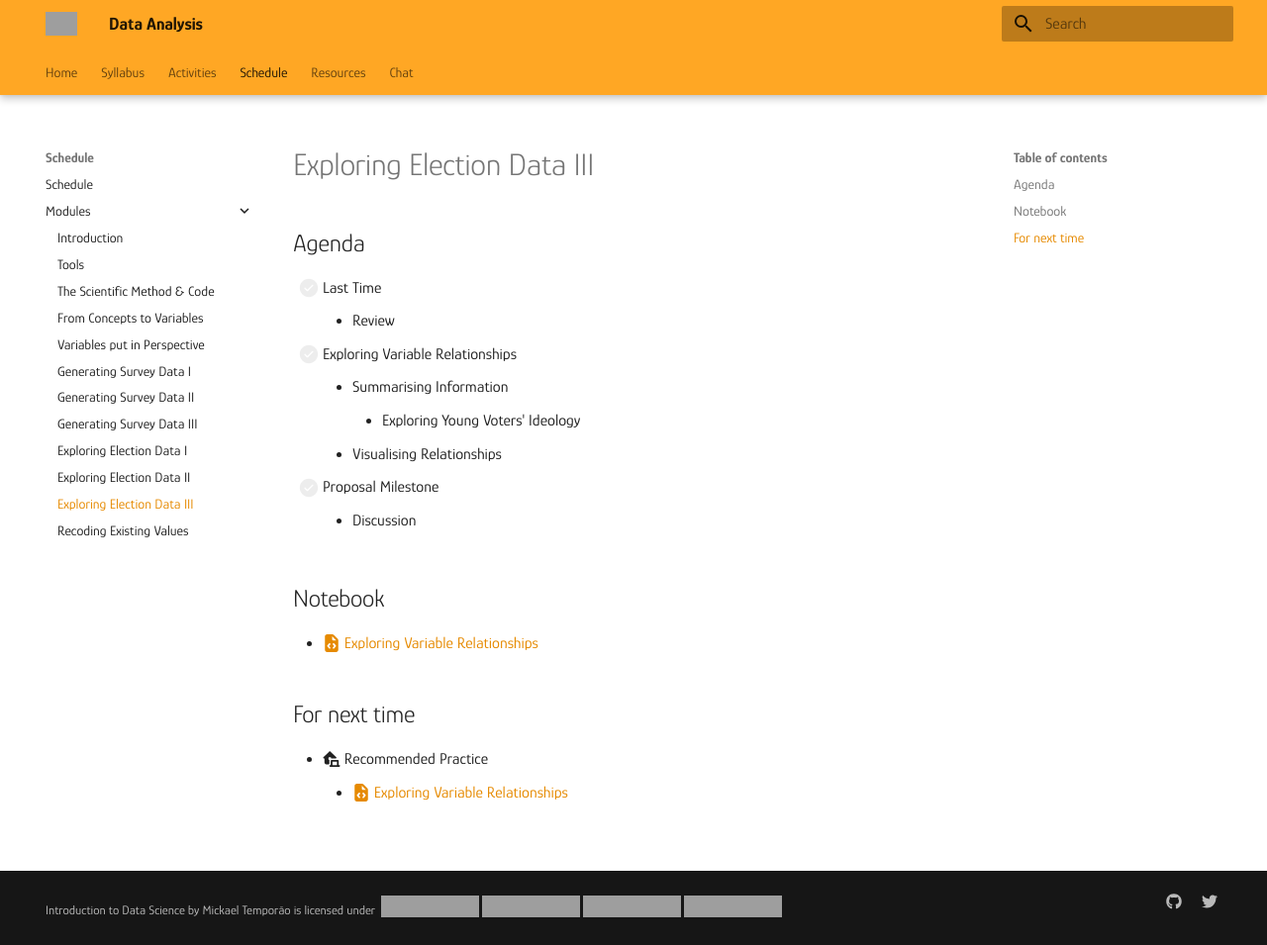
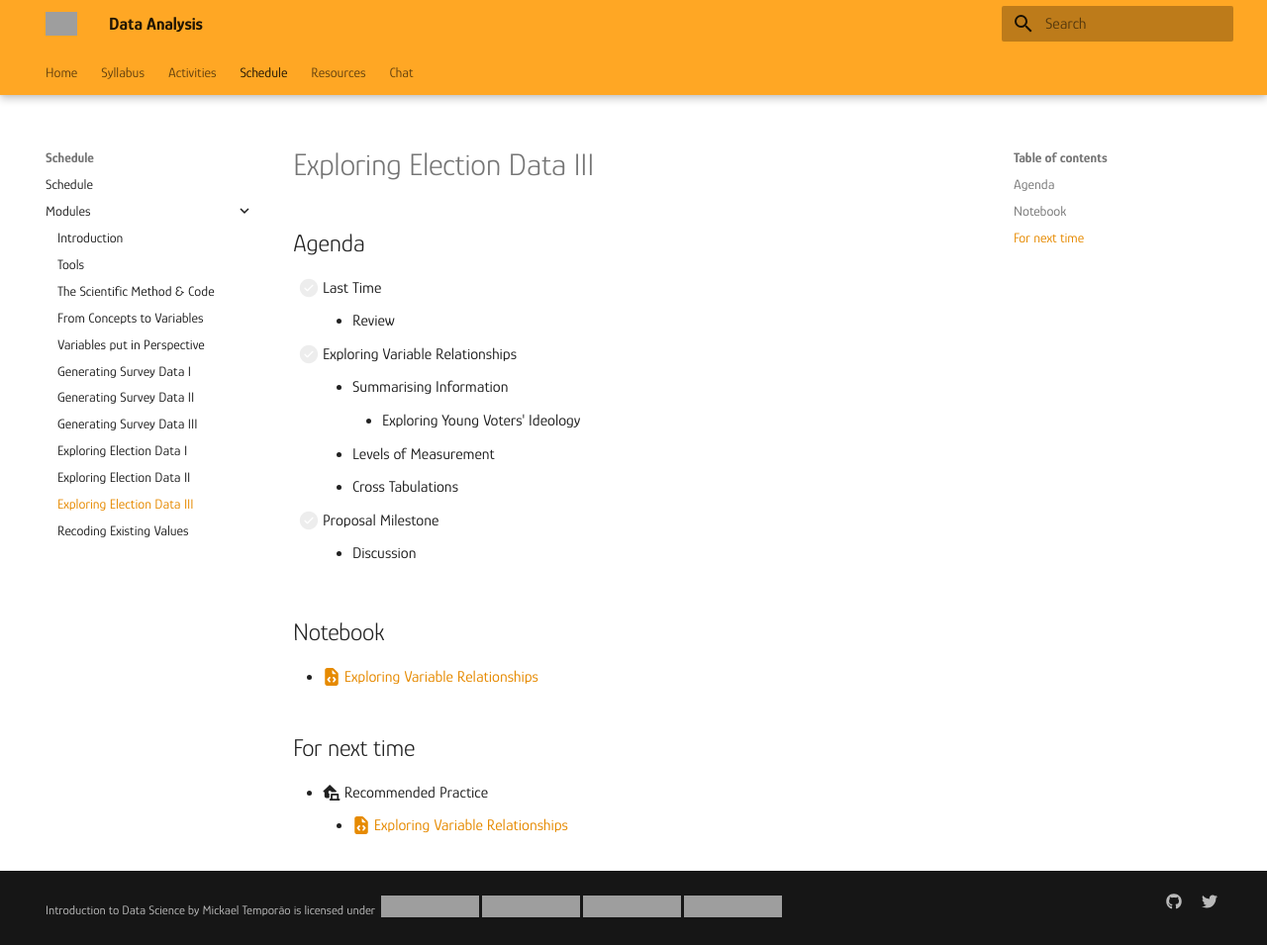
Before and after one commit to mickaeltemporao/data-analysis, an MkDocs documentation site: the page built from docs/modules/exploration-5.md, in a window 1280 px wide and 955 px high. Shown: the whole window at 99% size. Built offline with MkDocs 1.6.1 and Material for MkDocs 9.7.7, drawn with Linux system fonts in a browser that asks for light colours; grey boxes are pictures that could not be loaded.

Commit message:
update reading

```diff
--- a/docs/modules/exploration-5.md
+++ b/docs/modules/exploration-5.md
@@ -6,7 +6,8 @@
 - [ ] Exploring Variable Relationships
     - Summarising Information
         - Exploring Young Voters' Ideology
-    - Visualising Relationships
+    - Levels of Measurement
+    - Cross Tabulations
 - [ ] Proposal Milestone
     - Discussion
 
```
Also changed, not shown: docs/modules/exploration-3.md (+1 -1 lines).
